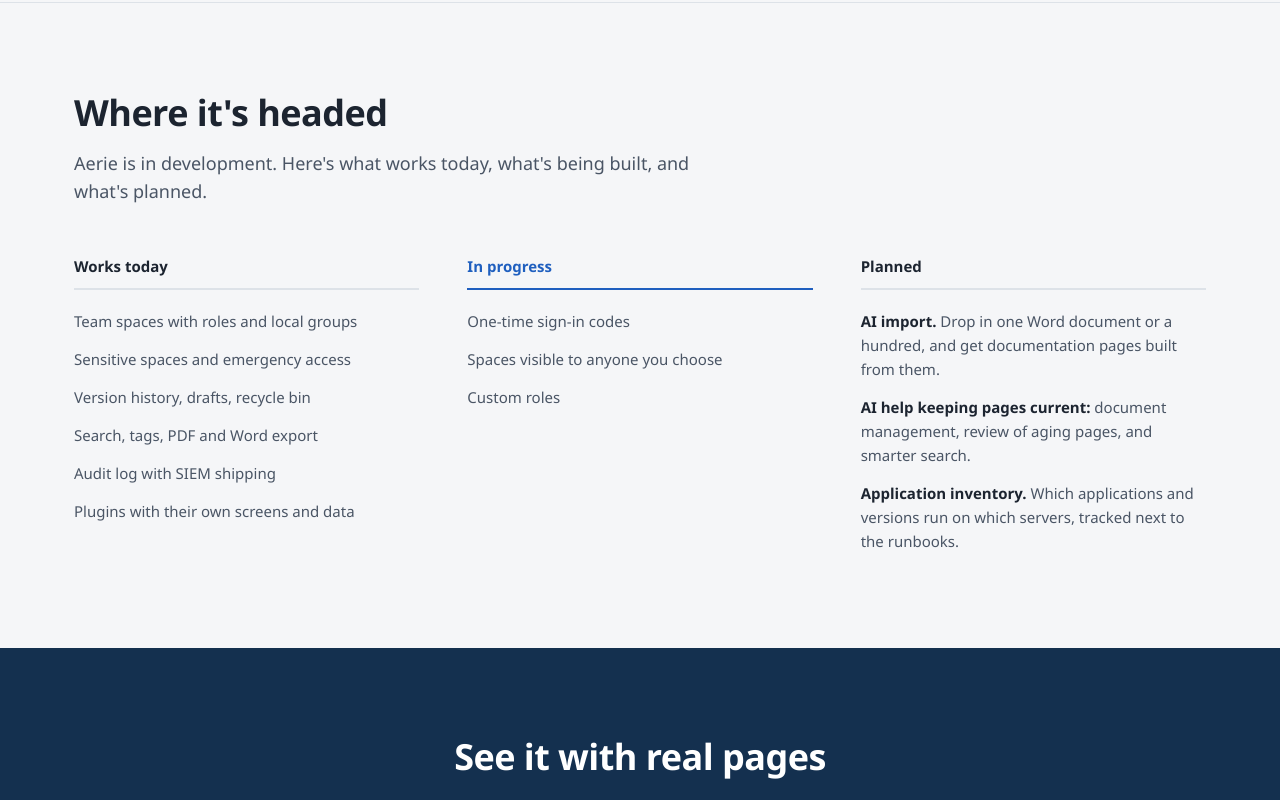
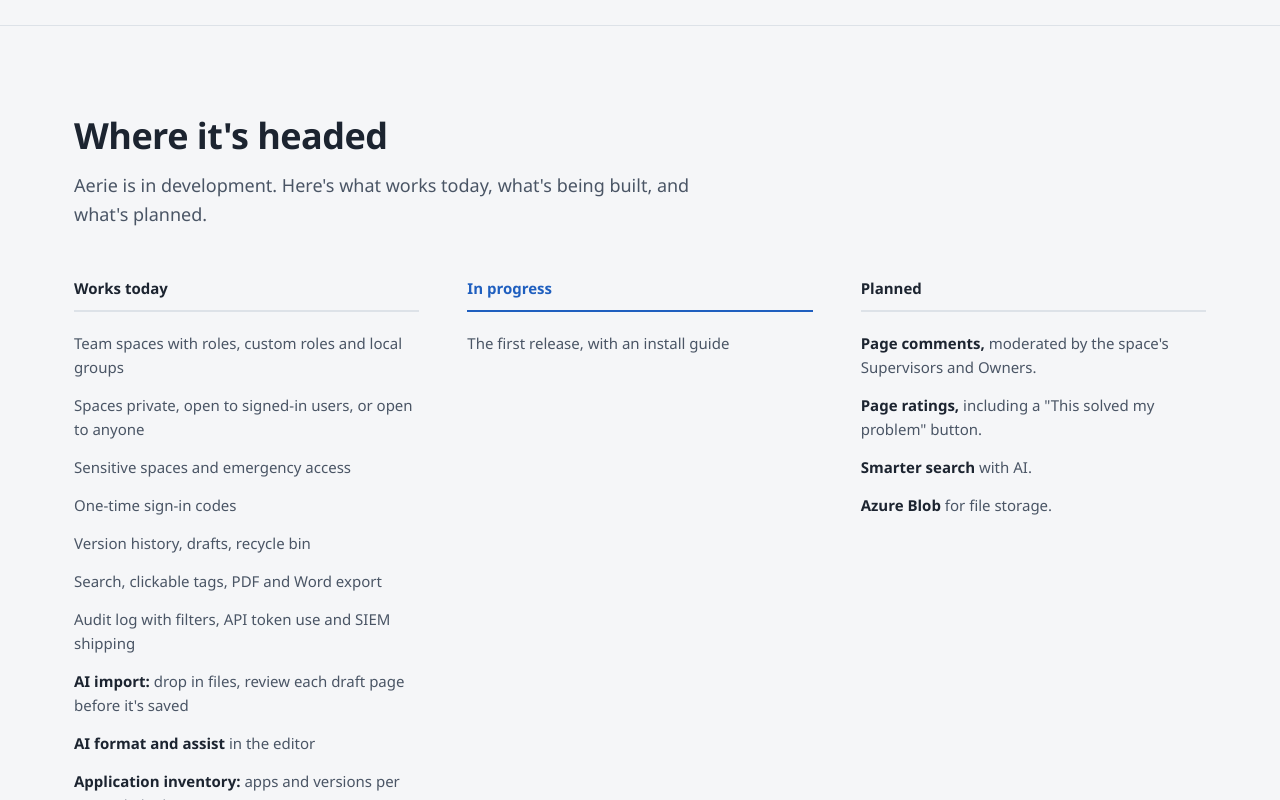
Before and after one commit to synssins/aeriekb-site, an Astro site: page / in a window 1280 px wide. Shown: the part 3154-3954 px from the top of the page. Built offline with nearby package versions, Linux system fonts and the light colour scheme; Astro itself is replaced by a stand-in of ours.

Commit message:
Roadmap: what shipped is in Works today; planned items updated
Co-Authored-By: Claude Opus 5.5 <noreply@anthropic.com>

```diff
--- a/src/pages/index.astro
+++ b/src/pages/index.astro
@@ -19,7 +19,7 @@ import Showcase from "../components/Showcase.astro";
       <div>
         <h2 id="spaces-h">Each team gets its own space</h2>
         <p class="lede">Infrastructure, network, identity, security: every team files its runbooks in its own space, with its own folder tree. Other teams don't see that space until someone gives them a role in it.</p>
-        <p class="note">Roles go to people directly or to local groups. An Admin creates spaces and their Owners. Owners run the rest of their space's membership. Custom roles are in progress.</p>
+        <p class="note">Roles go to people directly or to local groups. An Admin creates spaces and their Owners. Owners run the rest of their space's membership. Admins can add custom roles, which every space can use.</p>
       </div>
       <div class="panel">
         <div class="ph">Roles in a space <span>per person or group</span></div>
@@ -55,7 +55,7 @@ import Showcase from "../components/Showcase.astro";
         <li><b>A tamper-evident audit log</b><span>Each entry is hash-chained to the one before it, so an edited or deleted entry breaks the chain. Ship the log to your SIEM.</span></li>
         <li><b>Scoped API tokens</b><span>Tokens carry only the permissions you give them, and they expire.</span></li>
         <li><b>Built and tested to OWASP standards</b><span>Aerie is developed against the OWASP Top 10 and tested with OWASP methods. Automated tests try actions under every role and confirm the wrong ones are refused, and the running app is scanned for vulnerabilities, with findings fixed before release.</span></li>
-        <li><b>Sign-in</b><span>Signing out ends every session for that account. One-time codes from an authenticator app are in progress.</span></li>
+        <li><b>Sign-in</b><span>One-time codes from an authenticator app at sign-in. Signing out ends every session for that account.</span></li>
       </ul>
       <div class="panel audit">
         <div class="ph">Audit log <span>sample entries</span></div>
@@ -99,28 +99,33 @@ import Showcase from "../components/Showcase.astro";
       <div>
         <h3>Works today</h3>
         <ul>
-          <li>Team spaces with roles and local groups</li>
+          <li>Team spaces with roles, custom roles and local groups</li>
+          <li>Spaces private, open to signed-in users, or open to anyone</li>
           <li>Sensitive spaces and emergency access</li>
+          <li>One-time sign-in codes</li>
           <li>Version history, drafts, recycle bin</li>
-          <li>Search, tags, PDF and Word export</li>
-          <li>Audit log with SIEM shipping</li>
+          <li>Search, clickable tags, PDF and Word export</li>
+          <li>Audit log with filters, API token use and SIEM shipping</li>
+          <li><b>AI import:</b> drop in files, review each draft page before it's saved</li>
+          <li><b>AI format and assist</b> in the editor</li>
+          <li><b>Application inventory:</b> apps and versions per server, linked to pages</li>
+          <li>Theme colors for Day and Night, set by an Admin</li>
           <li>Plugins with their own screens and data</li>
         </ul>
       </div>
       <div class="now">
         <h3>In progress</h3>
         <ul>
-          <li>One-time sign-in codes</li>
-          <li>Spaces visible to anyone you choose</li>
-          <li>Custom roles</li>
+          <li>The first release, with an install guide</li>
         </ul>
       </div>
       <div>
         <h3>Planned</h3>
         <ul>
-          <li><b>AI import.</b> Drop in one Word document or a hundred, and get documentation pages built from them.</li>
-          <li><b>AI help keeping pages current:</b> document management, review of aging pages, and smarter search.</li>
-          <li><b>Application inventory.</b> Which applications and versions run on which servers, tracked next to the runbooks.</li>
+          <li><b>Page comments,</b> moderated by the space's Supervisors and Owners.</li>
+          <li><b>Page ratings,</b> including a "This solved my problem" button.</li>
+          <li><b>Smarter search</b> with AI.</li>
+          <li><b>Azure Blob</b> for file storage.</li>
         </ul>
       </div>
     </div>
@@ -129,7 +134,7 @@ import Showcase from "../components/Showcase.astro";
 
 <section class="close" aria-labelledby="close-h">
   <h2 id="close-h">See it with real pages</h2>
-  <p>The demo has four IT team spaces and about 230 pages, running the current build.</p>
+  <p>The demo has four IT team spaces and about 290 pages, running the current build.</p>
   <a class="btn" href="https://demo.aeriekb.com">Live Demo</a>
 </section>
 
```
